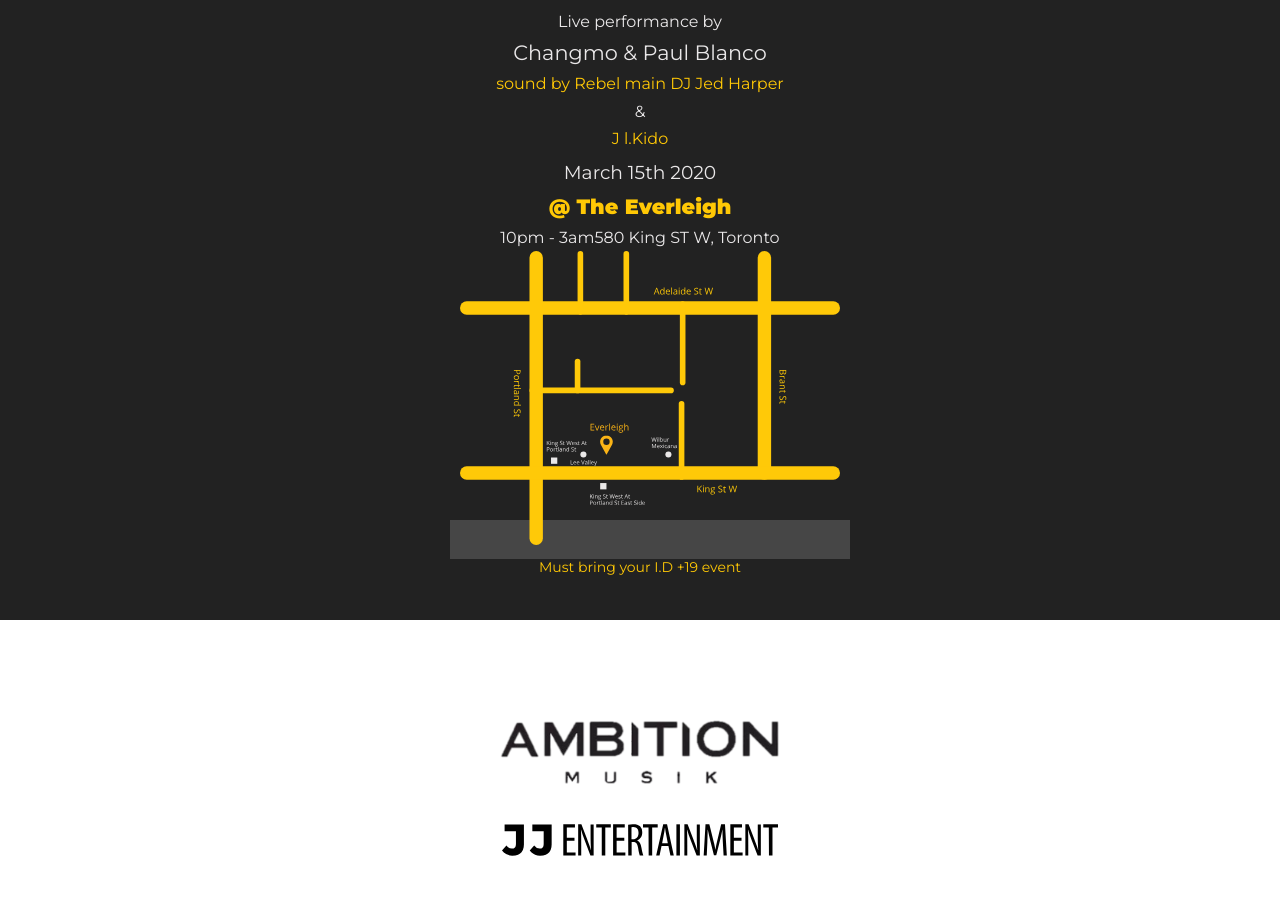
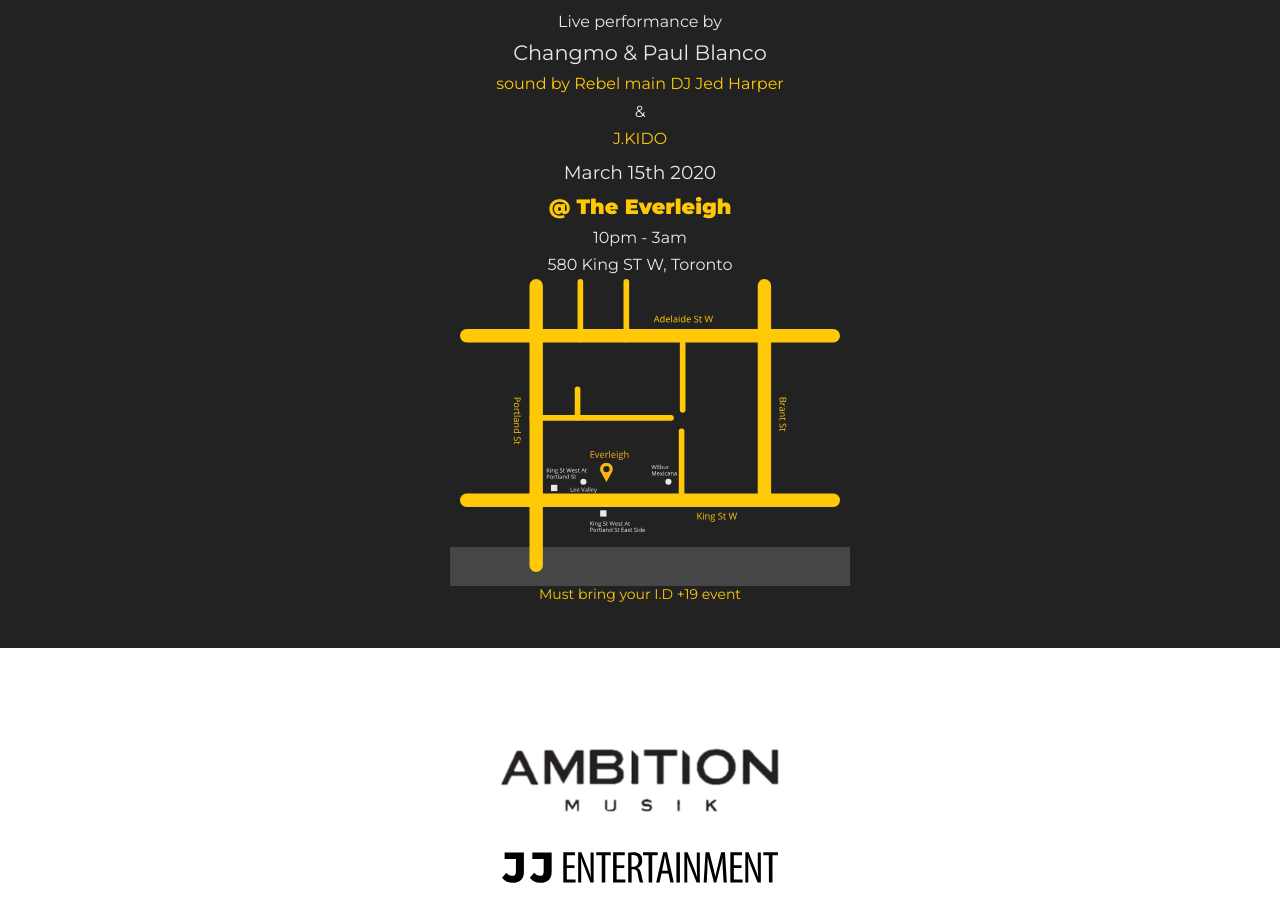
Before and after one commit to vancityjun/jj-ent, a React (Create React App) app: page / in a window 1280 px wide. Shown: the part 1180-2083 px from the top of the page. Built offline with nearby package versions, Linux system fonts and the light colour scheme.

Commit message:
fixed spelling

```diff
--- a/src/components/Info.js
+++ b/src/components/Info.js
@@ -23,11 +23,11 @@
         <p style={{ fontSize: '1.3em' }}>Changmo &amp; Paul Blanco</p>
         <p className="strong">sound by Rebel main DJ Jed Harper</p>
         <p>&amp;</p>
-        <p className="strong">J l.Kido</p>
+        <p className="strong">J.KIDO</p>
         <h3 className="date">March 15th 2020</h3>
         <h3 className="location">@ The Everleigh</h3>
-        <span>10pm - 3am</span>
-        <span>580 King ST W, Toronto</span>
+        <p>10pm - 3am</p>
+        <p>580 King ST W, Toronto</p>
         <span className="miniMap">
           <img src={require('../images/minimap.svg')} alt="" />
         </span>
```
